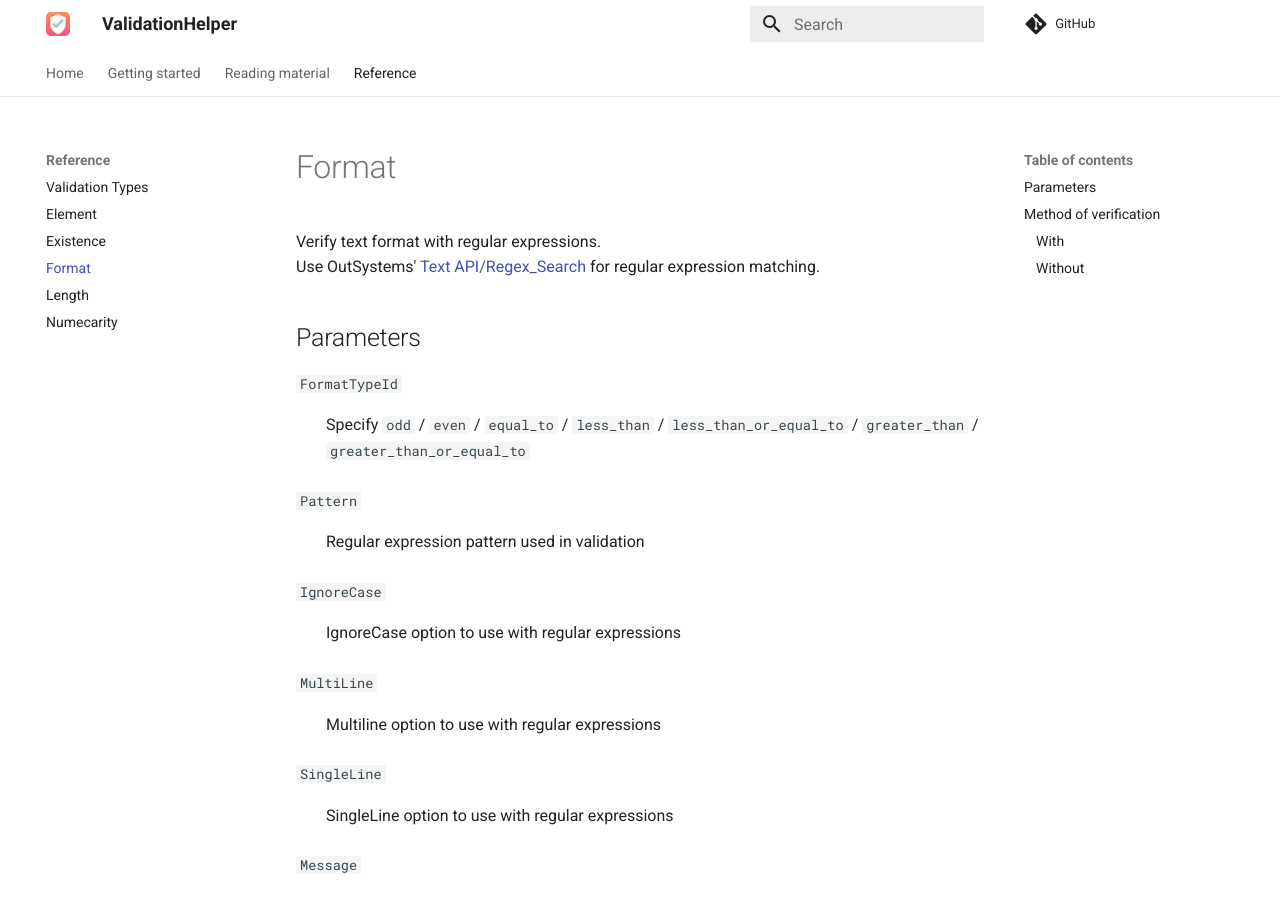
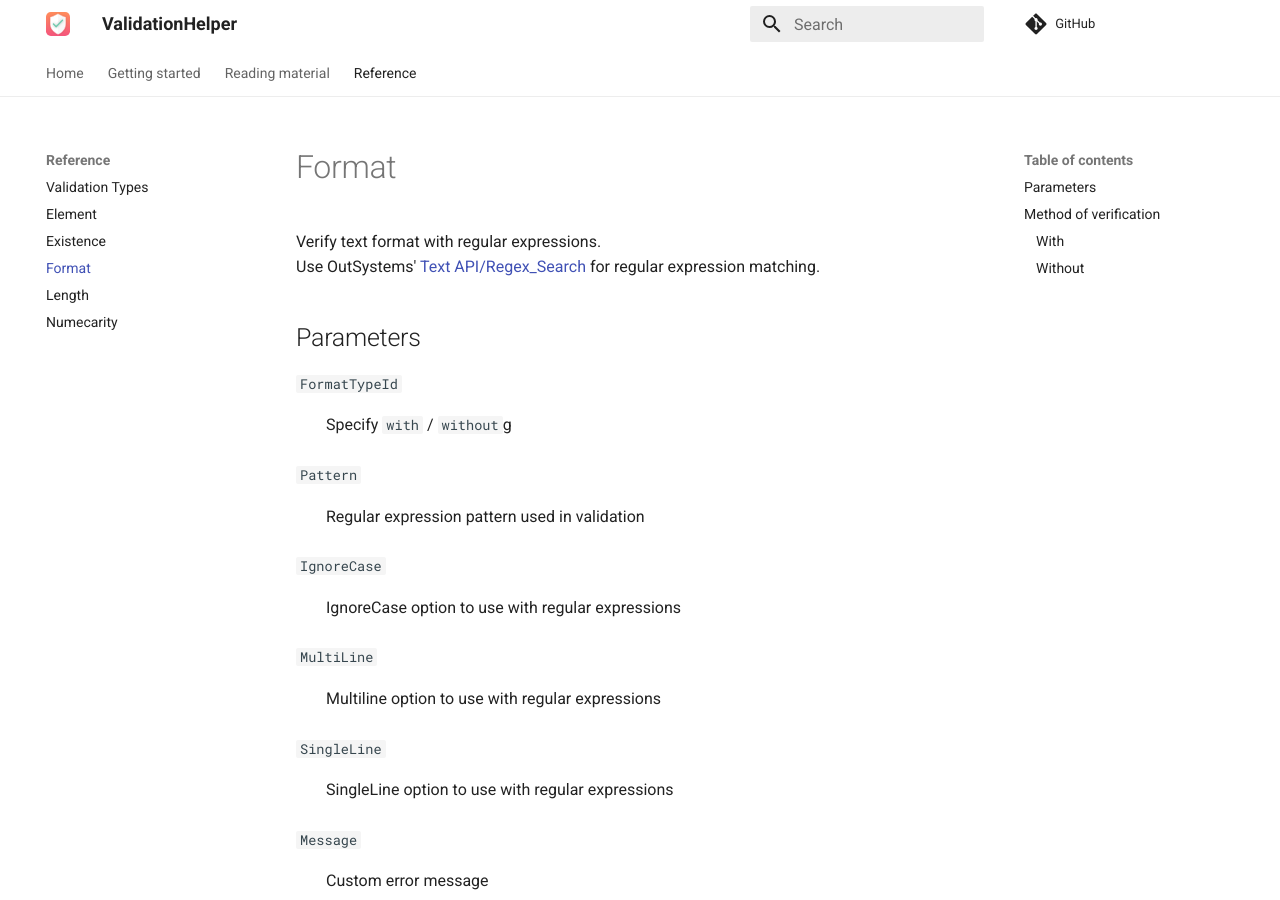
Before and after one commit to yamagh/ValidationHelper, an MkDocs documentation site: the page built from docs/Reference/Format.md, in a window 1280 px wide and 900 px high. Built offline with MkDocs 1.6.1 and Material for MkDocs 9.7.7, drawn with Linux system fonts in a browser that asks for light colours; comment, search, counter and statistics services are not loaded.

Commit message:
Fix description

```diff
--- a/docs/Reference/Format.md
+++ b/docs/Reference/Format.md
@@ -6,7 +6,7 @@
 ## Parameters
 
 `FormatTypeId`
-:   Specify `odd` / `even` / `equal_to` / `less_than` / `less_than_or_equal_to` / `greater_than` / `greater_than_or_equal_to`
+:   Specify `with` / `without`g
 
 `Pattern`
 :   Regular expression pattern used in validation
```
